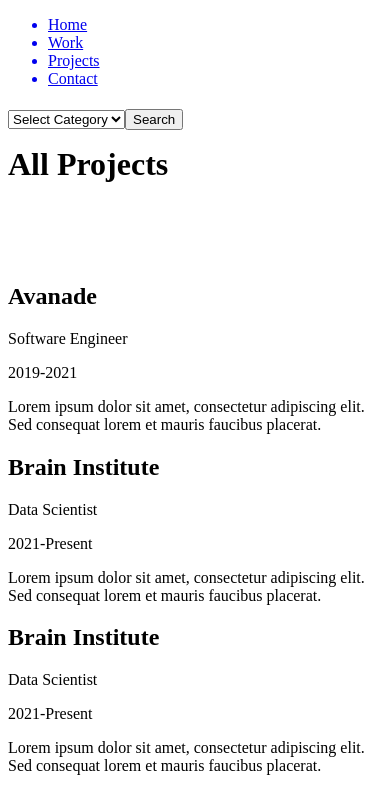
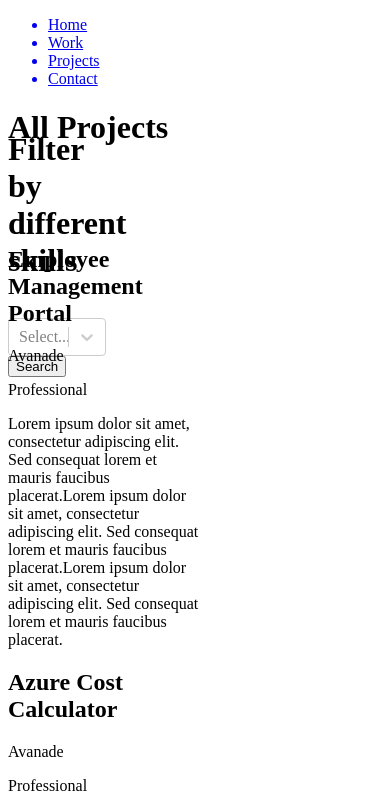
Before and after one commit to RyanMillares/portfolio-site, a Next.js app: page /projects in a window 390 px wide. Shown: the top 798 px of the page. Built offline with nearby package versions, Linux system fonts and the light colour scheme.

Commit message:
added responsive design to projects page

```diff
--- /dev/null
+++ b/data/Projects.JSON
@@ -0,0 +1,44 @@
+[
+    {
+        "id": 0,
+        "name": "Employee Management Portal",
+        "company": "Avanade",
+        "setting": "Professional",
+        "description": [
+            "Lorem ipsum dolor sit amet, consectetur adipiscing elit. Sed consequat lorem et mauris faucibus placerat.",
+        "Lorem ipsum dolor sit amet, consectetur adipiscing elit. Sed consequat lorem et mauris faucibus placerat.",
+
+            "Lorem ipsum dolor sit amet, consectetur adipiscing elit. Sed consequat lorem et mauris faucibus placerat."
+        ],
+        "skills": [ "", "", "", "", ""
+        ]
+    },
+    {
+        "id": 1,
+        "name": "Azure Cost Calculator",
+        "company": "Avanade",
+        "setting": "Professional",
+        "description": [
+            "Lorem ipsum dolor sit amet, consectetur adipiscing elit. Sed consequat lorem et mauris faucibus placerat.",
+            "Lorem ipsum dolor sit amet, consectetur adipiscing elit. Sed consequat lorem et mauris faucibus placerat.",
+            "Lorem ipsum dolor sit amet, consectetur adipiscing elit. Sed consequat lorem et mauris faucibus placerat."
+        ],
+        "skills": [ "", "", "", "", ""
+        ]
+    },
+    {
+        "id": 2,
+        "name": "MIPS Converter",
+        "company": "N/A",
+        "setting": "Personal",
+        "description": [
+            "Lorem ipsum dolor sit amet, consectetur adipiscing elit. Sed consequat lorem et mauris faucibus placerat.",
+            "Lorem ipsum dolor sit amet, consectetur adipiscing elit. Sed consequat lorem et mauris faucibus placerat.",
+            "Lorem ipsum dolor sit amet, consectetur adipiscing elit. Sed consequat lorem et mauris faucibus placerat."
+        ],
+        "skills": [ "", "", "", "", ""
+        ]
+    }
+
+
+]
--- a/pages/projects.js
+++ b/pages/projects.js
@@ -3,43 +3,50 @@
 import { useRouter } from "next/router";
 import { useState, useEffect } from 'react'
 import useRouteUrlHistory from './useTargetPage';
-
+import Select, { components } from 'react-select'
+import projectData from '../data/Projects.JSON'
 
 
 export default function Projects({ pageProps, prevRoute, currentRoute }) {
     const router = useRouter();
     const { pathname } = router;
     const nextPageName = "/" + useRouteUrlHistory()
-    const workExperienceData = [
-        {
-            companyName: "Avanade",
-            jobTitle: "Software Engineer",
-            employmentDates: "2019-2021",
-            description: "Lorem ipsum dolor sit amet, consectetur adipiscing elit. Sed consequat lorem et mauris faucibus placerat."
-        },
-        {
-            companyName: "Brain Institute",
-            jobTitle: "Data Scientist",
-            employmentDates: "2021-Present",
-            description: "Lorem ipsum dolor sit amet, consectetur adipiscing elit. Sed consequat lorem et mauris faucibus placerat."
-        },
-        {
-            companyName: "Brain Institute",
-            jobTitle: "Data Scientist",
-            employmentDates: "2021-Present",
-            description: "Lorem ipsum dolor sit amet, consectetur adipiscing elit. Sed consequat lorem et mauris faucibus placerat."
-        }, {
-            companyName: "Brain Institute",
-            jobTitle: "Data Scientist",
-            employmentDates: "2021-Present",
-            description: "Lorem ipsum dolor sit amet, consectetur adipiscing elit. Sed consequat lorem et mauris faucibus placerat."
-        },
-        // Add more work experience entries here
-    ];
+    const options = [
+        { value: 'java', label: 'Java' },
+        { value: 'c++', label: 'C++' },
+        { value: 'python', label: 'Python' },
+        { value: 'javascript', label: 'JavaScript' },
+
+        { value: 'c#', label: 'C#' }
+    ]
+    const [optionSelected, setOptionSelected] = useState(null);
+    const [projectList, setProjectList] = useState([])
+    const handleChange = (selected) => {
+        setOptionSelected(selected);
+    };
+
+
+    const Option = (props) => {
+        return (
+            <div>
+                <components.Option {...props}>
+                    <input
+                        type="checkbox"
+                        checked={props.isSelected}
+                        onChange={() => null}
+                    />{" "}
+                    <label>{props.label}</label>
+                </components.Option>
+            </div>
+        );
+    };
+
 
     useEffect(() => {
-
-    })
+        //console.log(optionSelected)
+        setProjectList(projectData) // change to filter function later
+        //console.log(projectList)
+    }, [projectData])
     return (
         <>
             <div className="bg-gray-900 flex min-h-screen py-2">
@@ -48,18 +55,33 @@
                     animate={{ opacity: 1 }}
                     exit={{ opacity: 0 }}
                     transition={{ duration: 1.0, ease: "easeOut" }}
-                    className="w-1/4 bg-gray-900"
+                    className="bg-gray-900"
+                    style = {{maxWidth: "25vw", minWidth: "25vw", display: "block"}}
                 >
-                    <div className="ml-4 flex justify-center items-center" style={{ position: "fixed" }}>
-                        <div className="bg-gray-800 rounded-lg p-4">
-                            <select
-                                className="bg-gray-900 text-white px-4 py-2 rounded-lg focus:outline-none"
+                    <div className="ml-4" style={{ position: "fixed" }}>
+                        <div className="bg-gray-800 rounded-lg p-4 mr-5" style = {{maxWidth: "25vw", minWidth: "25vw"}}>
+                            <h1>Filter by different skills</h1>
+                            <br/>
+                            <span
+                                className="d-inline-block grow"
+                                data-toggle="popover"
+                                data-trigger="focus"
+                                data-content="Select skills"
                             >
-                                <option value="">Select Category</option>
-                                <option value="category1">Category 1</option>
-                                <option value="category2">Category 2</option>
-                                <option value="category3">Category 3</option>
-                            </select>
+                                <Select // Updated component name
+                                    options={options}
+                                    isMulti
+                                    closeMenuOnSelect={false}
+                                    hideSelectedOptions={true}
+                                    components={{
+                                        Option
+                                    }}
+                                    onChange={handleChange}
+                                    allowSelectAll={true}
+                                    value={optionSelected}
+                                    className = "w-100"
+                                />
+                            </span>
                             <button
                                 className="bg-blue-500 hover:bg-blue-600 text-white px-4 py-2 ml-2 rounded-lg"
                             >
@@ -70,8 +92,8 @@
                     </div>
 
 
-                </m.div>
-                <div className="w-3/4 bg-gray-900">
+                </m.div >
+                <div className="bg-gray-900 ml-8" style = {{minWidth: "50vw", maxWidth: "50vw", display: "block"}}>
                     <m.div
                         initial={{ x: (prevRoute == "/work" || prevRoute == "/" ? "100%" : "-100%"), opacity: 0 }}
                         animate={{ x: "0%", opacity: 1 }}
@@ -84,13 +106,11 @@
                             <link rel="icon" href="/favicon.ico" />
                         </Head>
 
-                        <main className="container mx-auto max-w-prose px-4 pt-12">
+                        <main className="container mx-auto px-4 pt-12">
 
 
                             <div className="text-white">
                                 <h1>
-                                    <span className="font-black text-5xl"></span>
-                                    <br />
                                     <span className="text-3xl text-green-300">All Projects</span>
                                 </h1>
                                 <br />
@@ -101,22 +121,22 @@
 
                             <section className="py-12">
                                 <div className="container mx-auto max-w-4xl px-4">
-                                    {workExperienceData.map((experience, index) => (
+                                    {projectList.map((project, index) => (
                                         <div
                                             key={index}
                                             className={`mb-8 workbox px-2 py-2 rounded transition ease-in-out hover:-translate-y-1 hover:scale-105 hover:bg-gray-800 duration-100`}
                                         >
                                             <h2 className="text-2xl font-bold text-white mb-2">
-                                                {experience.companyName}
+                                                {project.name}
                                             </h2>
                                             <p className="text-gray-400 text-sm">
-                                                {experience.jobTitle}
+                                                {project.company}
                                             </p>
                                             <p className="text-gray-400 text-sm">
-                                                {experience.employmentDates}
+                                                {project.setting}
                                             </p>
                                             <p className="text-gray-400 text-sm">
-                                                {experience.description}
+                                                {project.description}
                                             </p>
                                         </div>
                                     ))}
@@ -149,7 +169,7 @@
             `}</style>
                     </m.div>
                 </div>
-            </div>
+            </div >
         </>
     );
 }
```
